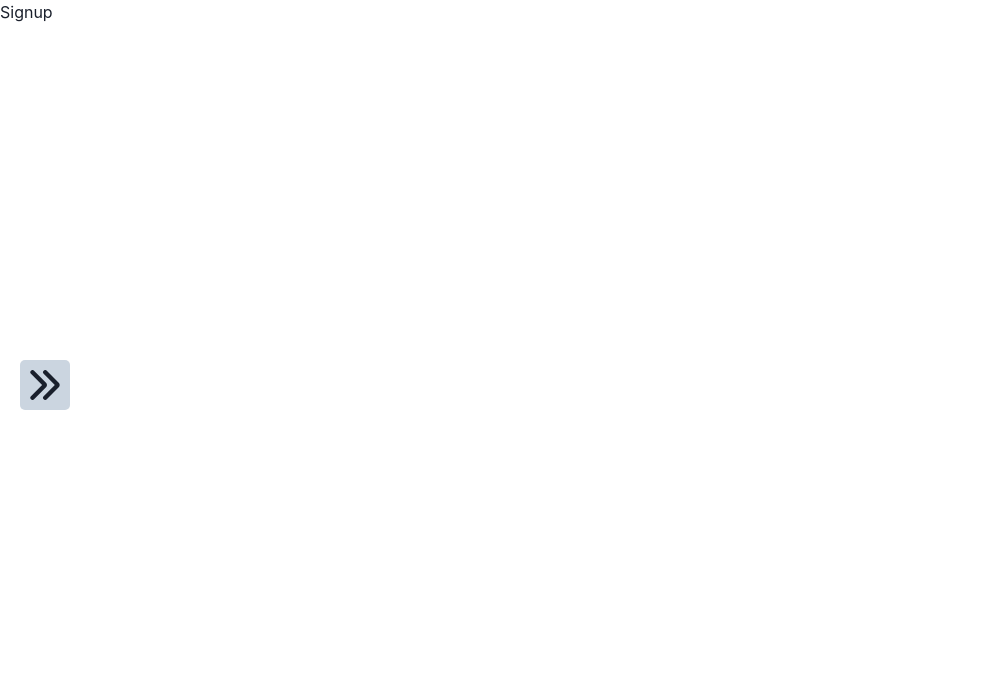
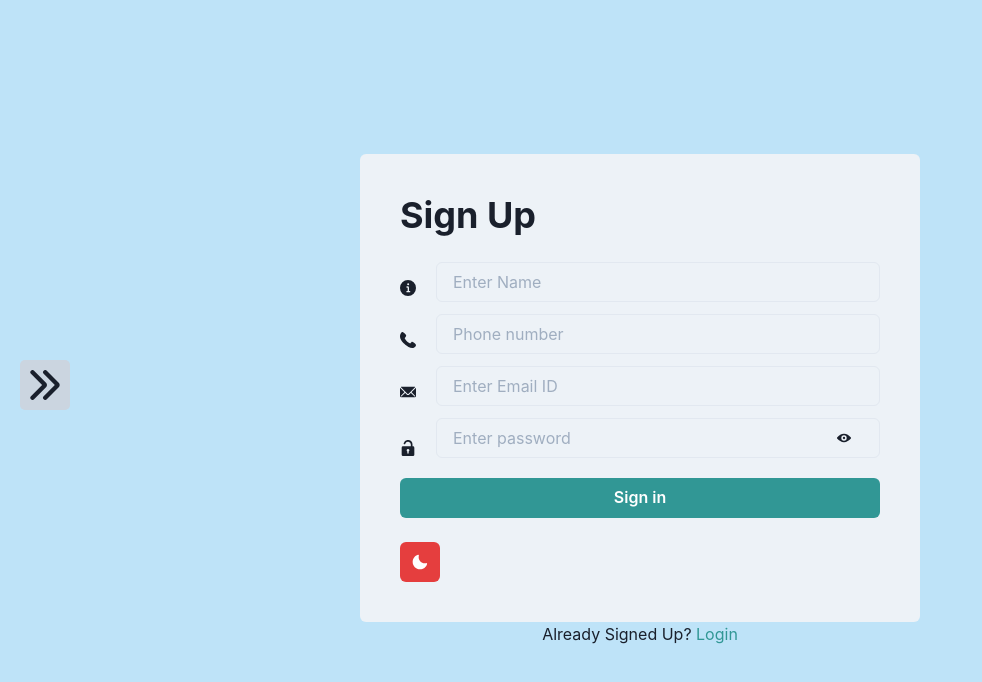
Before and after one commit to gokhalevedant06/TopicHub, a React (Create React App) app in the folder client/: page /student/Signup in a window 1280 px wide. Shown: the top 682 px of the page, without its empty margins (0-982 px from the left). Built offline with nearby package versions, Linux system fonts and the light colour scheme.

Commit message:
added login signup components and landing pags

```diff
--- a/client/src/components/Login.js
+++ b/client/src/components/Login.js
@@ -1,9 +1,67 @@
 import React from 'react'
+import {
+  Box, Flex, Heading, Input, Button, useColorMode, useColorModeValue, Checkbox,
+   Link, InputGroup,  InputRightElement,
+} from '@chakra-ui/react'
+import { EmailIcon, UnlockIcon, MoonIcon, SunIcon, ViewIcon, ViewOffIcon } from '@chakra-ui/icons'
+import { useState } from "react";
 
 const Login = () => {
+  const [show, setShow] = React.useState(false)
+  const handleClick = () => setShow(!show)
+  const { colorMode, toggleColorMode } = useColorMode();
+  const [showPassword, setShowPassword] = useState(false);
+  const formBackground = useColorModeValue("gray.100", "gray.700");
+  const pageBackground = useColorModeValue("blue.100", "gray.600");
   return (
-    <div>Login</div>
+
+    <Flex background={pageBackground} direction="column" height="100vh" alignItems='center' justifyContent='center'>
+      <Flex width="70vh" direction="column" background={formBackground} p={10} rounded={6}>
+        <Heading mb={6}> LOGIN</Heading>
+
+        {/* Email Input */}
+        <Flex alignItems='center'  >
+          <EmailIcon />
+          <Input ml={5} placeholder="Enter Email ID" varient="filled" mb={3} type="email" />
+        </Flex>
+
+        <Flex alignItems='center'>
+          <UnlockIcon />
+          <InputGroup size='md'>
+            {/* Password Input */}
+            <Input ml={5} mb={5}
+              pr='4.5rem'
+              type={show ? 'text' : 'password'}
+              placeholder='Enter password'
+            />
+            <InputRightElement width='4.5rem'>
+              <Button h='1.75rem' size='sm' onClick={handleClick}>
+                {show ? <ViewOffIcon /> : <ViewIcon />}
+              </Button>
+            </InputRightElement>
+          </InputGroup>
+        </Flex>
+
+        <Link href='https://chakra-ui.com' textAlign="right">forgot password?</Link>
+
+        <Checkbox defaultChecked mb={5}>Remember my credentials.</Checkbox>
+
+        <Button mb={6} colorScheme='teal'>Sign in</Button>
+
+        <Button w={10} colorScheme='red' onClick={toggleColorMode}>
+          {colorMode === 'light' ? <MoonIcon /> : <SunIcon />}</Button>
+      </Flex>
+
+      <Box>
+        New to us?{" "}
+        <Link color="teal.500" href="http://localhost:3000/teacher/Signup">
+          Sign Up
+        </Link>
+      </Box>
+
+    </Flex>
   )
 }
 
+
 export default Login
--- a/client/src/components/Signup.js
+++ b/client/src/components/Signup.js
@@ -1,9 +1,68 @@
 import React from 'react'
+import {
+  Box, Flex, Heading, Input, Button, useColorMode, useColorModeValue,
+   Link, InputGroup,  InputRightElement} from '@chakra-ui/react'
+import { EmailIcon, UnlockIcon, InfoIcon, PhoneIcon,SunIcon,MoonIcon,ViewIcon,ViewOffIcon} from '@chakra-ui/icons'
 
 const Signup = () => {
+  const [show, setShow] = React.useState(false)
+  const handleClick = () => setShow(!show)
+  const { colorMode, toggleColorMode } = useColorMode();
+  const formBackground = useColorModeValue("gray.100", "gray.700");
+  const pageBackground = useColorModeValue("blue.100", "gray.600");
   return (
-    <div>Signup</div>
+    <Flex background={pageBackground} direction="column" height="100vh" alignItems='center' justifyContent='center'>
+      <Flex width="70vh" direction="column" background={formBackground} p={10} rounded={6}>
+        <Heading mb={6}>Sign Up</Heading>
+
+        <Flex alignItems='center'>
+          <InfoIcon />
+          <Input ml={5} mb={3} placeholder="Enter Name" type="text" />
+        </Flex>
+
+        <Flex alignItems='center'>
+          <PhoneIcon />
+          <Input ml={5} mb={3} type='tel' placeholder='Phone number' />
+        </Flex>
+
+        <Flex alignItems='center'  >
+          <EmailIcon />
+          <Input ml={5} mb={3} placeholder="Enter Email ID" varient="filled" type="email" />
+        </Flex>
+
+        <Flex alignItems='center'>
+          <UnlockIcon />
+          <InputGroup size='md'>
+            <Input ml={5} mb={5}
+              pr='4.5rem'
+              type={show ? 'text' : 'password'}
+              placeholder='Enter password'
+            />
+            <InputRightElement width='4.5rem'>
+              <Button h='1.75rem' size='sm' onClick={handleClick}>
+                {show ? <ViewOffIcon/> : <ViewIcon/>}
+              </Button>
+            </InputRightElement>
+          </InputGroup>
+        </Flex>
+
+        <Button mb={6} colorScheme='teal'>Sign in</Button>
+
+        <Button w={10} colorScheme='red' onClick={toggleColorMode}>
+        {colorMode === 'light' ? <MoonIcon/> : <SunIcon />}</Button>
+
+      </Flex>
+
+      <Box>
+        Already Signed Up?{" "}
+        <Link color="teal.500" href="http://localhost:3000/teacher/Login">
+          Login
+        </Link>
+      </Box>
+
+    </Flex>
   )
 }
 
+
 export default Signup
--- a/client/src/pages/Landing.js
+++ b/client/src/pages/Landing.js
@@ -1,9 +1,68 @@
 import React from 'react'
-
+import { Flex, Box, Text, Link, Image,extendTheme } from '@chakra-ui/react'
 const Landing = () => {
   console.log("LANDING")
+  const PageBackground = {
+    background:
+      'url(https://c4.wallpaperflare.com/wallpaper/11/624/62/simple-desk-clocks-books-wallpaper-preview.jpg) center/cover no-repeat',
+    // bgGradient: 'linear(red.100 0%, orange.100 25%, yellow.100 50%)',
+
+
+    alignItems: 'center',
+    justifyContent: 'center'
+  }
+  const ButtonStyle = {
+    as: 'button',
+    p: '20px',
+    color: 'white',
+    fontWeight: 'bold',
+    borderRadius: 'full',
+    bgGradient: 'linear(to-r, blue.500, blue.500)'
+  }
   return (
-    <div>Landing Page</div>
+    <Flex w='100%'
+      h='100vh'
+      sx={PageBackground}
+      direction='column'
+      mb={50} >
+
+      <Box alignItems='center' justifyContent='center' pl='300px' w='80%' h='300px' borderRadius="xl" bgColor='rgba(0,0,0, 0.4)' >
+
+        <Text
+          bgGradient='linear(to-l, blue.200,blue.200)'
+          bgClip='text'
+          fontSize='7xl'
+          alignItems='center'
+          textAlign='center'
+          mr={270}
+          fontWeight='extrabold'>
+          Topic Hub
+        </Text>
+
+        <Flex alignItems='center' ml='0px' direction='row'>
+
+          <Box
+            sx={ButtonStyle}
+            mt={10}
+            _hover={{
+              bgGradient: 'linear(to-r, red.300, red.300)',
+            }} >
+            <Link href="http://localhost:3000/teacher/Login" >Teachers Login</Link>
+          </Box>
+
+          <Box
+            sx={ButtonStyle}
+            mt={10}
+            ml={150}
+            _hover={{
+              bgGradient: 'linear(to-r, red.300, red.300)',
+            }} >
+            <Link textDecoration='none' href="http://localhost:3000/teacher/Login" >Students Login</Link>
+          </Box>
+
+        </Flex>
+      </Box>
+    </Flex>
   )
 }
 
```
